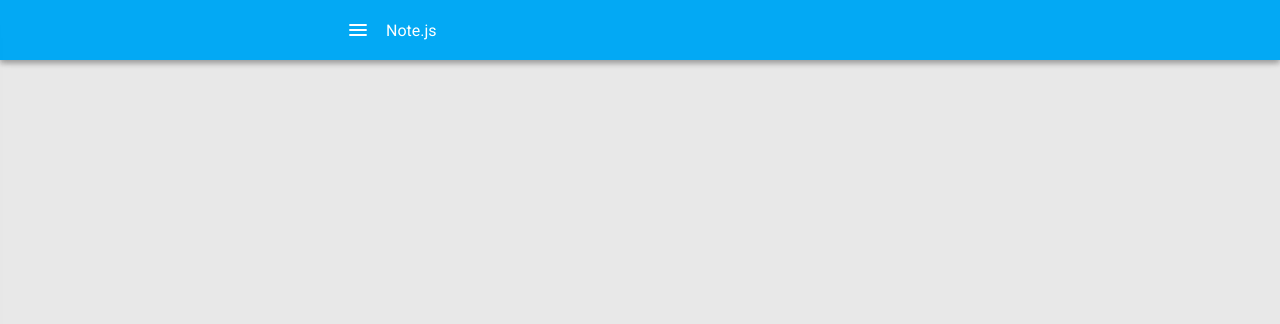
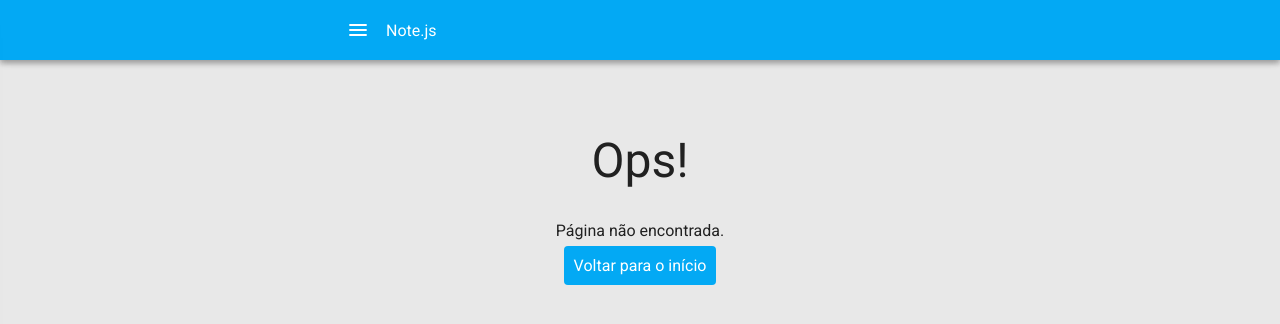
Before and after one commit to vitorcarareto/react-note-js, a React (Vite) app: page /settings in a window 1280 px wide. Shown: the top 324 px of the page. Built offline with nearby package versions, Linux system fonts and the light colour scheme.

Commit message:
66 e 67 - Configurações, página não encontrada e componentização dos botões

```diff
--- /dev/null
+++ b/src/components/Button/Button.js
@@ -0,0 +1,11 @@
+import React from "react";
+
+import "./button.scss";
+
+const Button = ({ children, onClick }) => (
+    <button className="button" onClick={onClick}>
+        {children}
+    </button>
+);
+
+export default Button;
--- /dev/null
+++ b/src/components/Button/ButtonLink.js
@@ -0,0 +1,12 @@
+import React from "react";
+import { Link } from "react-router-dom";
+
+import "./button.scss";
+
+const ButtonLink = ({ children, to }) => (
+    <Link className="button" to={to}>
+        {children}
+    </Link>
+);
+
+export default ButtonLink;
--- /dev/null
+++ b/src/components/Button/button.scss
@@ -0,0 +1,11 @@
+@import "../../styles/variables.scss";
+
+.button {
+    background-color: $color-primary;
+    border: none;
+    border-radius: $border-radius;
+    padding: $general-padding;
+    cursor: pointer;
+    color: $color-text-primary;
+    text-decoration: none;
+}
--- /dev/null
+++ b/src/components/Center/center.scss
@@ -0,0 +1,3 @@
+.center {
+    text-align: center;
+}
--- a/src/components/Error/Error.js
+++ b/src/components/Error/Error.js
@@ -1,16 +1,14 @@
 import React from "react";
 
-import "./error.scss";
+import { Header, Button, Center } from "../";
 
 const Error = ({ onRetry }) => {
     return (
-        <div className="error">
-            <h1>Ops!</h1>
+        <Center>
+            <Header>Ops!</Header>
             <p>Ocorreu um erro inesperado no carregamento.</p>
-            <button className="error__button" onClick={onRetry}>
-                Tentar novamente
-            </button>
-        </div>
+            <Button onClick={onRetry}>Tentar novamente</Button>
+        </Center>
     );
 };
 
--- a/src/components/Error/error.scss
+++ /dev/null
@@ -1,15 +0,0 @@
-@import "../../styles/variables.scss";
-@import "../../styles/mixin";
-
-.error {
-    text-align: center;
-
-    &__button {
-        background-color: $color-primary;
-        border: none;
-        border-radius: $border-radius;
-        padding: $general-padding;
-        cursor: pointer;
-        color: $color-text-primary;
-    }
-}
--- a/src/components/NavigationDrawer/NavigationDrawer.js
+++ b/src/components/NavigationDrawer/NavigationDrawer.js
@@ -26,8 +26,18 @@ const NavigationDrawer = ({ isMenuOpen, onCloseMenu, history }) => (
                     history.push("/");
                 }}
             >
-                <i className="material-icons material-icons-round">note</i>{" "}
+                <i className="material-icons material-icons-round">note</i>
                 Notas
+            </button>
+            <button
+                className="navigation-drawer__menu__item"
+                onClick={() => {
+                    onCloseMenu();
+                    history.push("/settings");
+                }}
+            >
+                <i className="material-icons material-icons-round">settings</i>
+                Configurações
             </button>
             <button
                 className="navigation-drawer__menu__item"
@@ -36,7 +46,7 @@ const NavigationDrawer = ({ isMenuOpen, onCloseMenu, history }) => (
                     history.push("/about");
                 }}
             >
-                <i className="material-icons material-icons-round">info</i>{" "}
+                <i className="material-icons material-icons-round">info</i>
                 Sobre
             </button>
         </div>
--- a/src/components/index.js
+++ b/src/components/index.js
@@ -6,6 +6,9 @@ import Note from "./Note/Note";
 import NoteList from "./NoteList/NoteList";
 import PageLayout from "./PageLayout/PageLayout";
 import Header from "./Header/Header";
+import Button from "./Button/Button";
+import ButtonLink from "./Button/ButtonLink";
+import Center from "./Center/Center";
 
 export {
     Error,
@@ -16,4 +19,7 @@ export {
     AppBar,
     NavigationDrawer,
     Header,
+    Button,
+    ButtonLink,
+    Center,
 };
--- a/src/containers/App/App.js
+++ b/src/containers/App/App.js
@@ -3,10 +3,8 @@ import { v1 as uuidv1 } from "uuid";
 import { BrowserRouter as Router, Route } from "react-router-dom";
 
 import { PageLayout } from "../../components";
-
-import About from "../About/About";
-import Notes from "../Notes/Notes";
 import NoteService from "../../services/NoteService";
+import Routes from "../Routes";
 
 class App extends React.Component {
     state = {
@@ -138,12 +136,7 @@ class App extends React.Component {
                     isMenuOpen={isMenuOpen}
                     onCloseMenu={this.handleCloseMenu}
                 >
-                    <React.Fragment>
-                        <Route
-                            path="/"
-                            exact
-                            render={(props) => (
-                                <Notes
+                    <Routes
                         notes={notes}
                         reloadHasError={reloadHasError}
                         onRetry={this.handleReload}
@@ -152,10 +145,6 @@ class App extends React.Component {
                         onDelete={this.handleDelete}
                         onEdit={this.handleEdit}
                     />
-                            )}
-                        />
-                        <Route path="/about" exact component={About} />
-                    </React.Fragment>
                 </PageLayout>
             </Router>
         );
--- /dev/null
+++ b/src/containers/PageNotFound/PageNotFound.js
@@ -0,0 +1,14 @@
+import React from "react";
+import { Link } from "react-router-dom";
+
+import { Header, ButtonLink, Center } from "../../components";
+
+const PageNotFound = () => (
+    <Center>
+        <Header>Ops!</Header>
+        <p>Página não encontrada.</p>
+        <ButtonLink to="/">Voltar para o início</ButtonLink>
+    </Center>
+);
+
+export default PageNotFound;
--- /dev/null
+++ b/src/containers/Routes.js
@@ -0,0 +1,39 @@
+import React from "react";
+import { Route, Switch } from "react-router-dom";
+
+import About from "./About/About";
+import Notes from "./Notes/Notes";
+import PageNotFound from "./PageNotFound/PageNotFound";
+
+const Routes = ({
+    notes,
+    reloadHasError,
+    onRetry,
+    onAddNote,
+    onMove,
+    onDelete,
+    onEdit,
+}) => (
+    <Switch>
+        <Route
+            path="/"
+            exact
+            render={(props) => (
+                <Notes
+                    notes={notes}
+                    reloadHasError={reloadHasError}
+                    onRetry={onRetry}
+                    onAddNote={onAddNote}
+                    onMove={onMove}
+                    onDelete={onDelete}
+                    onEdit={onEdit}
+                    {...props}
+                />
+            )}
+        />
+        <Route path="/about" exact component={About} />
+        <Route component={PageNotFound} />
+    </Switch>
+);
+
+export default Routes;
```
Also changed, not shown: src/components/Center/Center.js (added, +7 -0 lines). Lines whose indentation alone changed are shown as unchanged.
